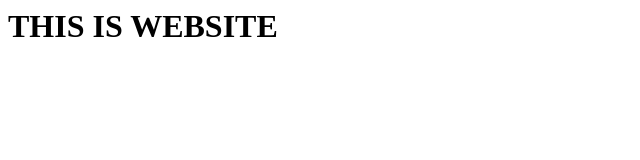
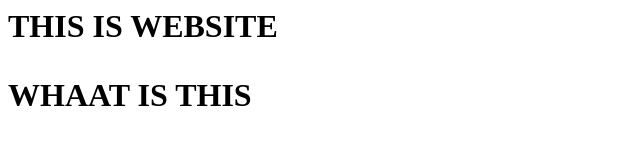
Before and after one commit to masonerqi/git-tutorial, a plain HTML site: page prj01/index.html in a window 1280 px wide. Shown: the whole page, without its empty margins (0-640 px from the left). Drawn offline with Linux system fonts and the light colour scheme.

Commit message:
Update index.html

```diff
--- a/prj01/index.html
+++ b/prj01/index.html
@@ -2,7 +2,7 @@
 <HEAD><TITLE> THIS IS
 </TITLE><HEAD>
 <BODY>
-<H1>THIS IS WEBSITE
-<H1>
+<H1>THIS IS WEBSITE <H1>
+<p> WHAAT IS THIS <p>
 </BODY>
 <HTML>
```
